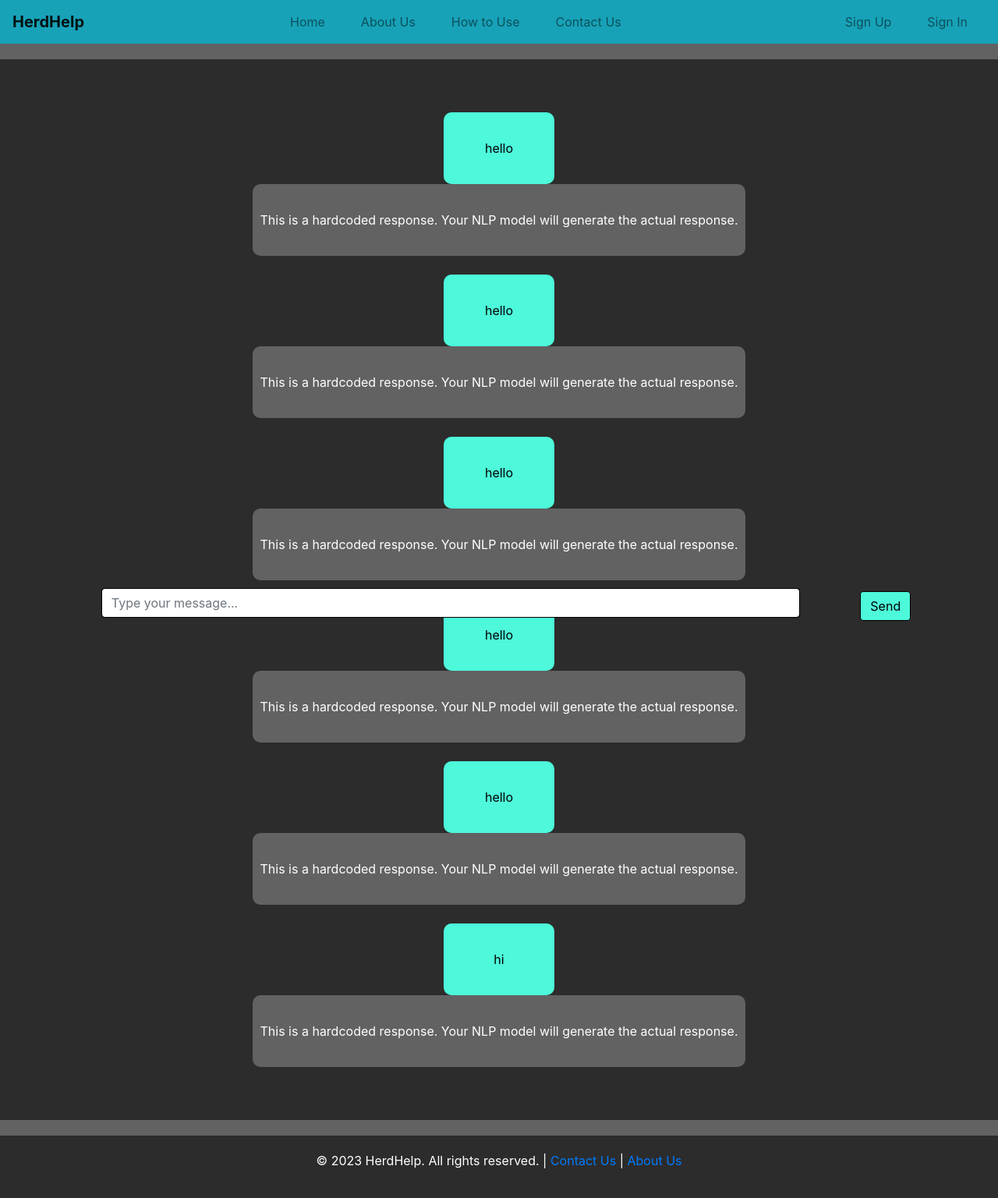
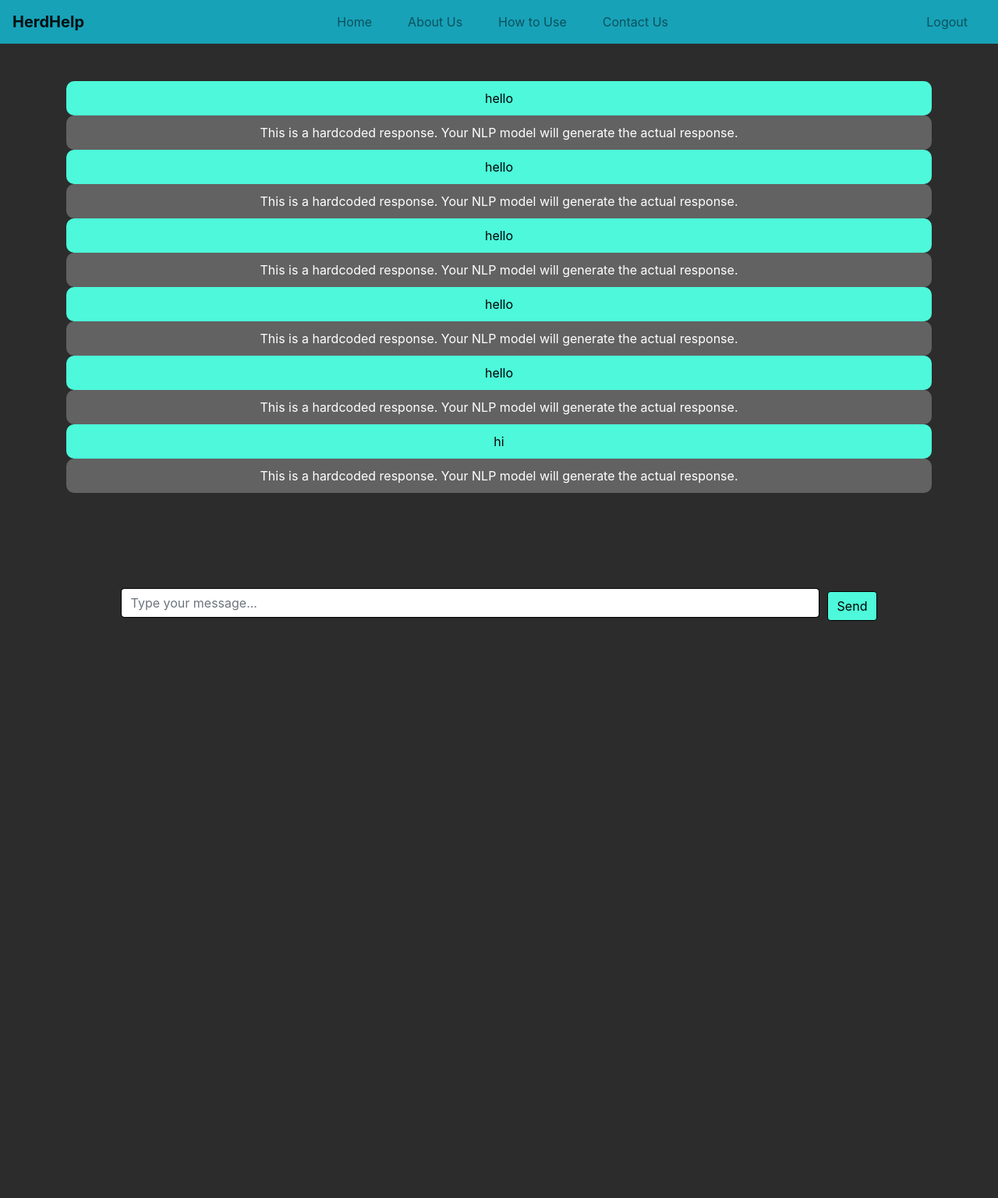
Before and after one commit to HerdHelp-FYP/Web-App-Prototype, a Flask app: page /chat in a window 1280 px wide. Shown: the whole page at 78% size. After the commit the page ends 796 px from the top, so only its background shows below. Run offline with Flask 3, Linux system fonts and the light colour scheme; a user stored in the database is signed in; data comes from the database, SQL or seed files in the repository; some libraries are stand-ins or nearby versions.

Commit message:
fine tuned chat.html and chat_style.css

```diff
--- a/app.py
+++ b/app.py
@@ -95,10 +95,18 @@ def chat():
     cursor = conn.cursor()
     user_id = session['user_id']  # Retrieve user ID from the session
     cursor.execute("SELECT prompts.prompt, responses.response FROM prompts JOIN responses ON prompts.id = responses.prompt_id WHERE prompts.user_id = ? ORDER BY prompts.timestamp ASC", (user_id,))
-    chat_history = cursor.fetchall()
+    chat_current = cursor.fetchall()
     conn.close()
 
-    return render_template('chat.html', chat_history=chat_history)
+    return render_template('chat.html', chat_current=chat_current)
+
+@app.route('/logout')
+def logout():
+    # Clear the user_id from the session, effectively logging the user out
+    session.pop('user_id', None)
+    # Redirect to the home page after logout
+    return redirect(url_for('index'))
+
 
 if __name__ == '__main__':
     app.run(debug=True)
--- a/static/style.css
+++ b/static/chat_style.css
@@ -1,7 +1,3 @@
-body {
-    background-color: #626262;
-    color: white;
-}
 .navbar {
     background-color: #4df9da;
 }
@@ -16,30 +12,19 @@ body {
     color: white;
     margin: 0 15px;
 }
-.content {
+
+body {
     background-color: #2c2c2c;
     color: white;
-    padding: 20px;
-    border-radius: 10px;
-    margin-top: 20px;
-}
-.alert {
-    background-color: #4df9da;
-    color: #2c2c2c;
-}
-footer {
-    text-align: center;
-    color: white;
-    margin-top: 20px;
+    margin: 0;
 }
 
-.chat-history {
+.chat-current {
     display: flex;
     flex-direction: column;
     align-items: flex-start;
     width: 100%;
 }
-
 
 .prompt-container {
     background-color: #4df9da;
@@ -47,7 +32,8 @@ footer {
     border-radius: 10px;
     padding: 10px;
     margin: 10px;
-    align-self: flex-end;
+    width: 100%; /* Set width to 100% */
+    box-sizing: border-box; /* Include padding and border in width */
 }
 
 .response-container {
@@ -56,13 +42,14 @@ footer {
     border-radius: 10px;
     padding: 10px;
     margin: 10px;
-    align-self: flex-start;
+    width: 100%; /* Set width to 100% */
+    box-sizing: border-box; /* Include padding and border in width */
 }
 
-  .prompt-container,
+/*.prompt-container,
 .response-container {
     width: auto;
-}
+}*/
 
 .prompt-container,
 .response-container {
@@ -74,13 +61,20 @@ footer {
     display: inline-block;
 }
 
-
 .prompt,
 .response {
     margin: 0;
 }
 
-.card .card-img-top {
-  max-height: 300px; /* Adjust the value as per your requirement */
-  object-fit: cover;
+.form-control {
+    width: 70%;
+    margin-right: 10px;
+    color: #000;
+    border: 1px solid #000;
 }
+
+.btn-primary {
+    background-color: #4df9da;
+    color: #000;
+    border: 1px solid #000;
+}
--- a/templates/chat.html
+++ b/templates/chat.html
@@ -1,27 +1,74 @@
-{% extends 'layout.html' %}
+<!DOCTYPE html>
+<html lang="en">
 
-{% block content %}
+<head>
+    <meta charset="UTF-8">
+    <meta name="viewport" content="width=device-width, initial-scale=1.0">
+    <title>My Chatbot</title>
+    <link rel="stylesheet" href="https://maxcdn.bootstrapcdn.com/bootstrap/4.5.2/css/bootstrap.min.css">
+    <link rel="stylesheet" href="https://cdnjs.cloudflare.com/ajax/libs/font-awesome/6.0.0/css/all.min.css">
+    <link rel="stylesheet" href="{{ url_for('static', filename='chat_style.css') }}">
+    <style>
+        /* Add any additional styles specific to chat.html here */
+    </style>
+</head>
 
+<body>
+    <header>
+        <nav class="navbar navbar-expand-lg navbar-light bg-info w-100">
+            <a class="navbar-brand" href="{{ url_for('index') }}">
+                HerdHelp
+            </a>
+            <button class="navbar-toggler" type="button" data-toggle="collapse" data-target="#navbarNav"
+                aria-controls="navbarNav" aria-expanded="false" aria-label="Toggle navigation">
+                <span class="navbar-toggler-icon"></span>
+            </button>
+            <div class="collapse navbar-collapse" id="navbarNav">
+                <ul class="navbar-nav">
+                    <li class="nav-item">
+                        <a class="nav-link" href="{{ url_for('index') }}">Home</a>
+                    </li>
+                    <li class="nav-item">
+                        <a class="nav-link" href="{{ url_for('about') }}">About Us</a>
+                    </li>
+                    <li class="nav-item">
+                        <a class="nav-link" href="{{ url_for('how_to_use') }}">How to Use</a>
+                    </li>
+                    <li class="nav-item">
+                        <a class="nav-link" href="{{ url_for('contact') }}">Contact Us</a>
+                    </li>
+                </ul>
+                <ul class="navbar-nav">
+                    <li class="nav-item">
+                        <a class="nav-link" href="{{ url_for('logout') }}">Logout</a>
+                    </li>
+                </ul>
+            </div>
+        </nav>
+    </header>
 
-            <div class="chat-history">
-
-                {% for prompt, response in chat_history %}
-
+    <div class="container mt-5">
+        <div class="chat-current">
+            {% for prompt, response in chat_current %}
             <div class="prompt-container" style="background-color: #4df9da; color: #000; float: right; text-align: center; border-radius: 10px;">
                 <div class="prompt">{{ prompt }}</div>
             </div>
-                        <div class="response-container" style="background-color: #626262; color: #fff; float: left; text-align: center; border-radius: 10px;">
+            <div class="response-container" style="float: left; text-align: center; border-radius: 10px;">
                 <div class="response">{{ response }}</div>
             </div>
-
             {% endfor %}
-
         </div>
 
         <form method="post" action="{{ url_for('chat') }}" style="display: flex; position: fixed; align-items: center; justify-content: center; z-index: 10; bottom: 0; left: 0; width: 100%;">
             <input type="text" class="form-control mb-2" name="prompt" style="width: 70%; margin-right: 10px; color: #000; border: 1px solid #000;" placeholder="Type your message...">
             <button type="submit" class="btn btn-primary" style="background-color: #4df9da; color: #000; border: 1px solid #000;">Send</button>
         </form>
+    </div>
 
+    <!-- Bootstrap JS and dependencies (make sure you include these at the end of the body for faster loading) -->
+    <script src="https://code.jquery.com/jquery-3.5.1.slim.min.js"></script>
+    <script src="https://cdn.jsdelivr.net/npm/@popperjs/core@2.9.2/dist/umd/popper.min.js"></script>
+    <script src="https://stackpath.bootstrapcdn.com/bootstrap/4.5.2/js/bootstrap.min.js"></script>
+</body>
 
-{% endblock %}
+</html>
```
Lines whose indentation alone changed are shown as unchanged.
